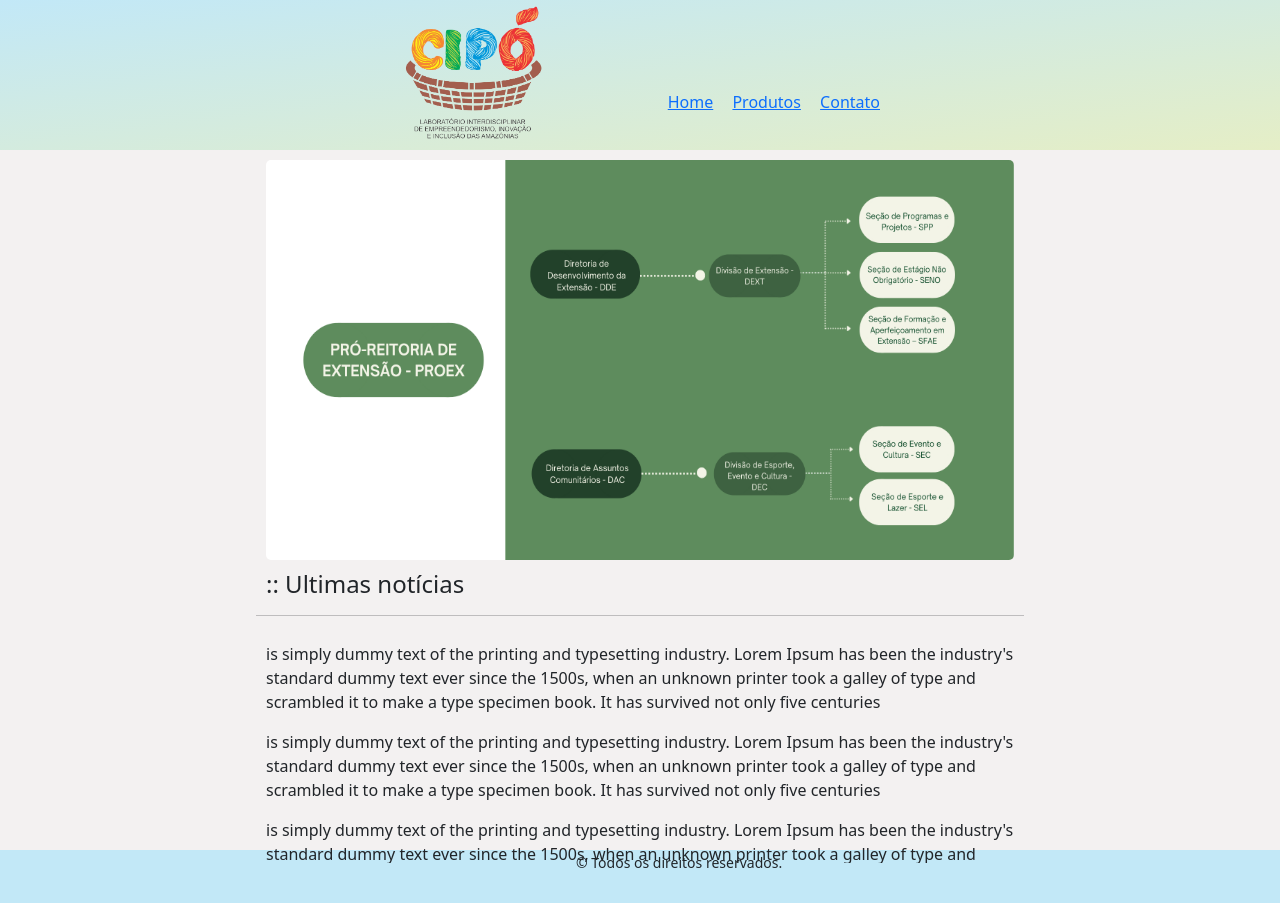
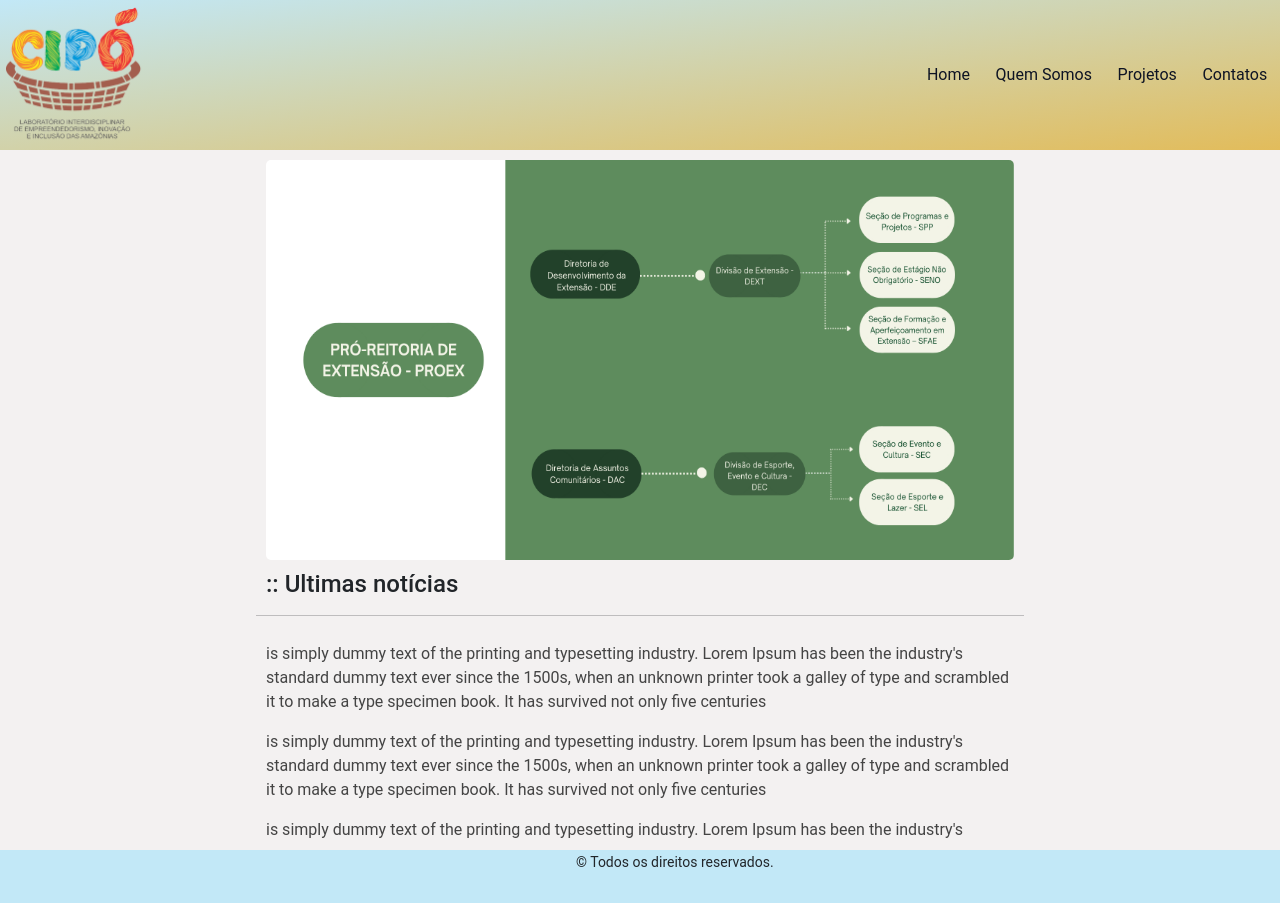
Before and after one commit to fabricio0921/cipo, a plain HTML site: page index.html in a window 1280 px wide. Drawn offline with nearby package versions, Linux system fonts and the light colour scheme.

Commit message:
ajuste pagina

```diff
--- a/index.html
+++ b/index.html
@@ -5,40 +5,77 @@
     <meta charset="UTF-8">
     <meta name="viewport" content="width=device-width, initial-scale=1.0">
     <meta http-equiv="X-UA-Compatible" content="ie=edge">
-    <link href="https://cdn.jsdelivr.net/npm/bootstrap@5.2.2/dist/css/bootstrap.min.css" rel="stylesheet" integrity="sha384-Zenh87qX5JnK2Jl0vWa8Ck2rdkQ2Bzep5IDxbcnCeuOxjzrPF/et3URy9Bv1WTRi" crossorigin="anonymous">
+    <link href="https://cdn.jsdelivr.net/npm/bootstrap@5.2.2/dist/css/bootstrap.min.css" rel="stylesheet"
+        integrity="sha384-Zenh87qX5JnK2Jl0vWa8Ck2rdkQ2Bzep5IDxbcnCeuOxjzrPF/et3URy9Bv1WTRi" crossorigin="anonymous">
     <link rel="stylesheet" type="text/css" href="style.css">
 
-    <title>Document</title>
+    <title>:: Extensão Cipó ::</title>
 </head>
 
 <body>
     <header>
-        <img src="./assets/logocipo.png" alt="logocipo" class="img_logo">
 
+        <!--
         <nav>
             <ul>
                 <li><a href="index.html">Home</a></li>
-                <li><a href="produtos.html">Produtos</a></li>
-                <li><a href="contato.html">Contato</a></li>
+                <li><a href="produtos.html">Quem Somos</a></li>
+                <li><a href="contato.html">Projetos</a></li>
             </ul>
         <nav>
+    -->
 
+        <!-- Navbar-->
+        <div class="container" id="nav-container">
+
+            <nav class="navbar navbar-expand-lg fixed-top">
+                <a href="#" class="navbar-brand">
+                    <img id="logo" src="./assets/logocipo2.png" alt="Extensao Cipo" />
+                </a>
+
+
+
+                <button class="navbar-toggler" type="button" data-toggle="collapse" data-target="#navbar-links" aria-controls="navbar-links" aria-expanded="false" aria-label="navbar-links">
+                    <span class="navbar-toggler-icon"></span>
+
+                </button>
+                <div class="navbar-collapse  justify-content-end collapse" id="navbar-links">
+                    <ul class="nav navbar-nav">
+                        <li class="nav-item"><a class="nav-link" href="index.html">Home</a></li>
+                        <li class="nav-item"><a class="nav-link" href="index.html">Quem Somos</a></li>
+                        <li class="nav-item"><a class="nav-link" href="index.html">Projetos</a></li>
+                        <li class="nav-item"><a class="nav-link" href="index.html">Contatos</a></li>
+
+                    </ul>
+
+                </div>
+            </nav>
+
+        </div>
 
     </header>
     <div class="box">
         <section class="section1">
             <section class="section_banner">
-                <img src="./assets/banner1.png" alt="bannerprincipal" class="img_banner_principal">
+                <img src="./assets/banner1.png" alt="Extensão Cipó" class="img_banner_principal">
             </section>
-                <h4>:: Ultimas notícias</h4>
-                <hr>
+            <h4>:: Ultimas notícias</h4>
+            <hr>
             <section class="section_notice">
 
-                <p>is simply dummy text of the printing and typesetting industry. Lorem Ipsum has been the industry's standard dummy text ever since the 1500s, when an unknown printer took a galley of type and scrambled it to make a type specimen book. It has survived not only five centuries</p>
+                <p>is simply dummy text of the printing and typesetting industry. Lorem Ipsum has been the industry's
+                    standard dummy text ever since the 1500s, when an unknown printer took a galley of type and
+                    scrambled it to make a type specimen book. It has survived not only five centuries</p>
 
-                      <p>is simply dummy text of the printing and typesetting industry. Lorem Ipsum has been the industry's standard dummy text ever since the 1500s, when an unknown printer took a galley of type and scrambled it to make a type specimen book. It has survived not only five centuries</p>
-                      <p>is simply dummy text of the printing and typesetting industry. Lorem Ipsum has been the industry's standard dummy text ever since the 1500s, when an unknown printer took a galley of type and scrambled it to make a type specimen book. It has survived not only five centuries</p>
-                      <p>is simply dummy text of the printing and typesetting industry. Lorem Ipsum has been the industry's standard dummy text ever since the 1500s, when an unknown printer took a galley of type and scrambled it to make a type specimen book. It has survived not only five centuries</p>
+                <p>is simply dummy text of the printing and typesetting industry. Lorem Ipsum has been the industry's
+                    standard dummy text ever since the 1500s, when an unknown printer took a galley of type and
+                    scrambled it to make a type specimen book. It has survived not only five centuries</p>
+                <p>is simply dummy text of the printing and typesetting industry. Lorem Ipsum has been the industry's
+                    standard dummy text ever since the 1500s, when an unknown printer took a galley of type and
+                    scrambled it to make a type specimen book. It has survived not only five centuries</p>
+                <p>is simply dummy text of the printing and typesetting industry. Lorem Ipsum has been the industry's
+                    standard dummy text ever since the 1500s, when an unknown printer took a galley of type and
+                    scrambled it to make a type specimen book. It has survived not only five centuries</p>
 
 
             </section>
@@ -47,10 +84,9 @@
 
     <footer>
 
-            <small>© Todos os direitos reservados.</small>
+        <small>© Todos os direitos reservados.</small>
 
     </footer>
-
 
 
 </body>
--- a/style.css
+++ b/style.css
@@ -2,36 +2,56 @@
 body{
     background-color: rgb(239, 255, 239);
     align-items: center;
+    font-family: 'Roboto', sans-serif;
 
 }
-header{
+.row{
+    margin: 0;
+}
+.container{
+    padding: 70px 0;
+}
 
-    background-image: linear-gradient(to bottom right, #c2e8f7, rgb(229, 238, 198));
+p, li{
+    color: #444;
+}
+header, .navbar{
+
+    background-image: linear-gradient(to bottom right, #c2e8f7, rgb(226, 188, 91));
 
     height:  150px;
 }
-.img_logo{
-    width: 150px;
-    height: 150px;
-    margin-left: 400px;
+
+#nav-container{
+    padding-top: 0;
+    padding-bottom: 0;
+}
+#logo{
+    max-width: 150px;
+   max-height: 149px;
 }
 
-nav {
-    border-width: 1px;
-    border-radius: 10px;
+.navbar-brand {
+    padding: 0;
+    color: #fff;
+}
+.navbar-brand:hover{
+    color: #fff;
+}
+
+#navbar-links a{
+    color: rgb(14, 20, 36);
 
 
-    position:absolute;
-    top:90px;
-    right: 400px;
+}
+.nav-item{
+color: #fff;
+}
 
+.navbar-expand-lg .navbar-nav .nav-link{
+    padding: 1rem .8rem;
 }
-nav li {
-    display: inline-block;
-    margin: 0 0 0 15px;
-    text-decoration: none;
 
-}
 .box{
 
     width: 100%;
@@ -73,7 +93,7 @@ small{
 .section_notice{
     padding: 10px;
     width: 100%;
-    height: 33%;
+    height: 30%;
     margin: auto;
    overflow: scroll;
 }
```
Also changed, not shown: assets/logocipo2.png (added).
